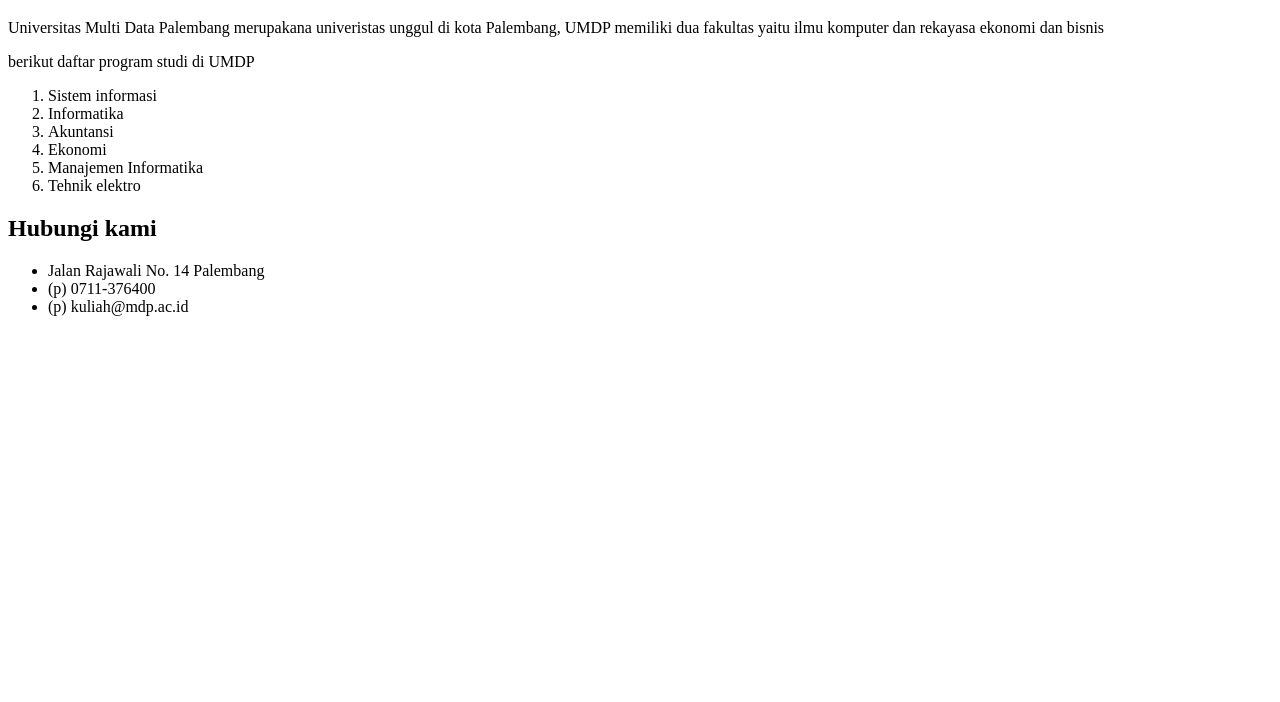
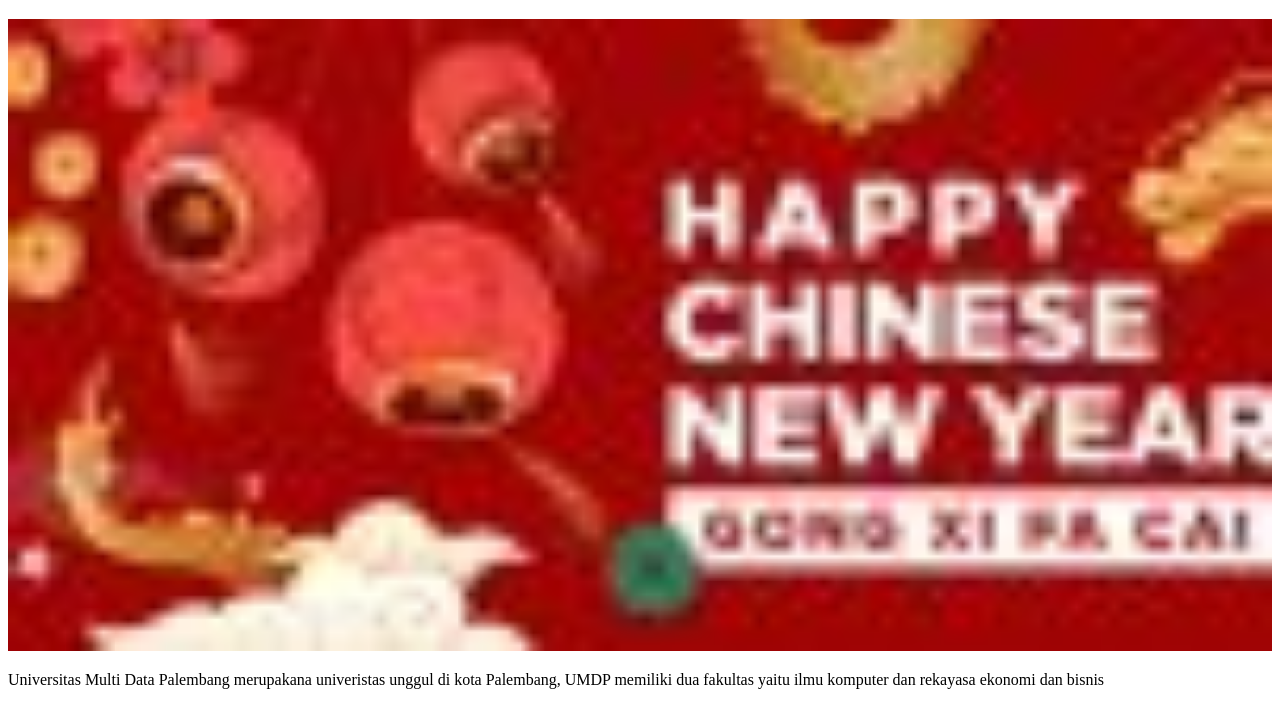
Before and after one commit to felixxflx/123si4b, a plain HTML site: page index.html in a window 1280 px wide. Shown: the part 61-763 px from the top of the page. Drawn offline with Linux system fonts and the light colour scheme.

Commit message:
menambahkan gambar

```diff
--- a/index.html
+++ b/index.html
@@ -8,6 +8,10 @@
 <body>
     <!-- heading h1 sampai dengan h6 -->
     <h1>Universitas MDP</h1>
+
+    <!-- banner log -->
+    <img src="img/web-imlek-100x50.jpg" alt="banner" width="100%">
+
     <!--  -->
     <p>Universitas Multi Data Palembang merupakana univeristas unggul di kota Palembang, UMDP memiliki dua fakultas yaitu ilmu komputer dan rekayasa ekonomi dan bisnis</p>
     <p->berikut daftar program studi di UMDP
```
Also changed, not shown: img/web-imlek-100x50.jpg (added).
